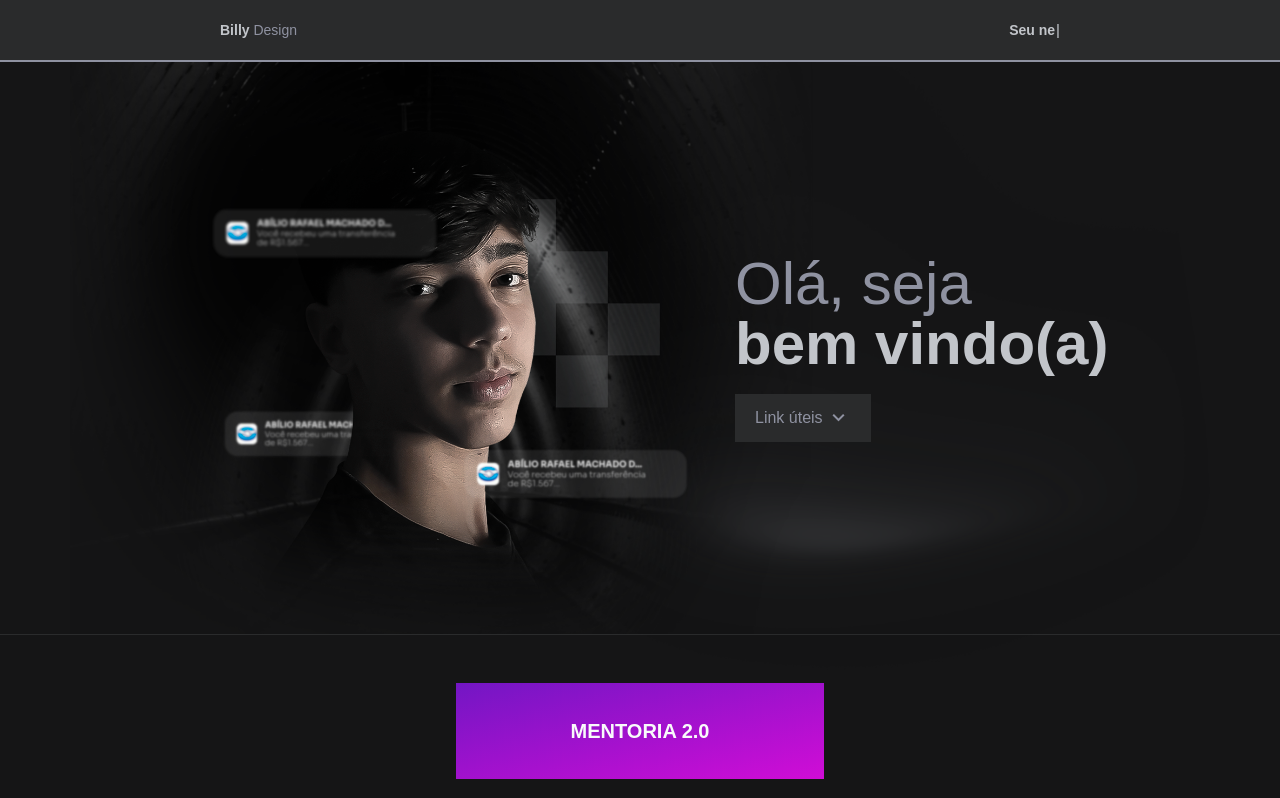
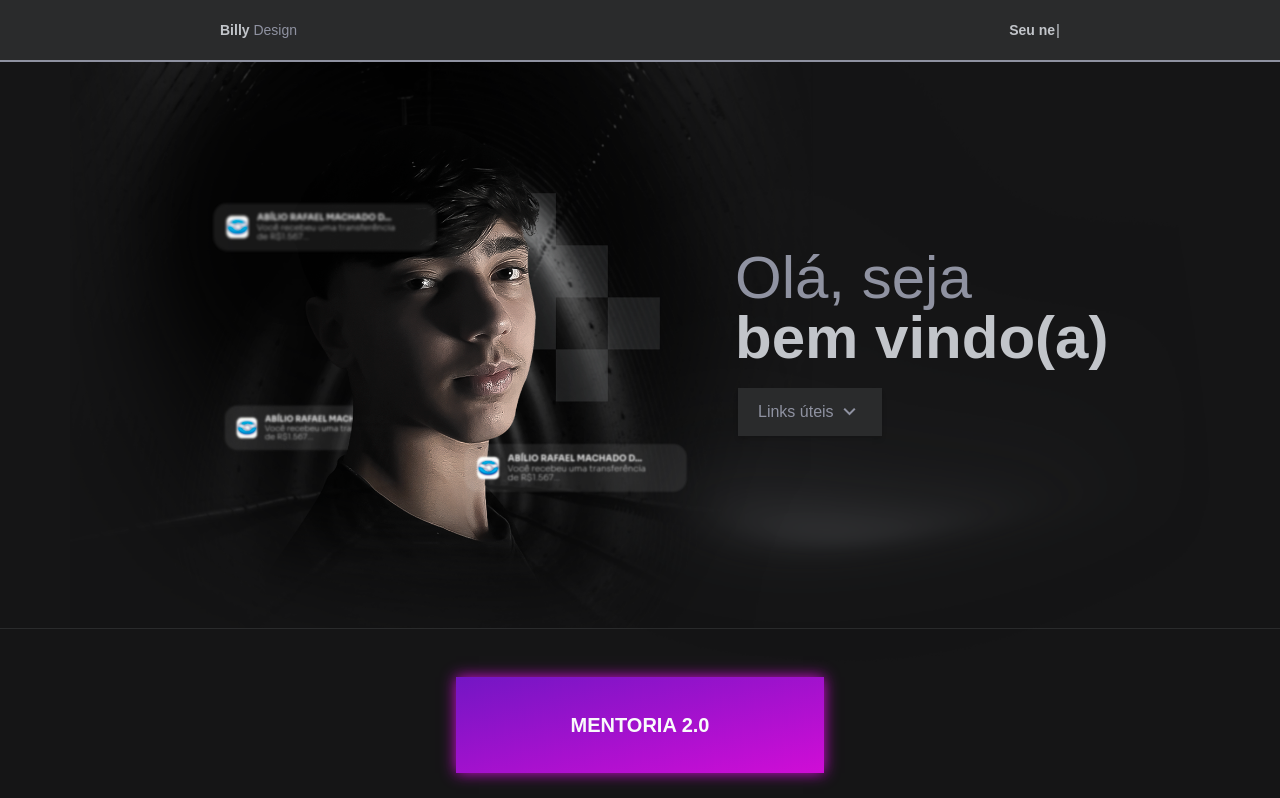
Before and after one commit to MuriWolf/abilho-site2.0, a website with bundled scripts: page index.html in a window 1280 px wide. Shown: the top 798 px of the page. Built offline with nearby package versions, Linux system fonts and the light colour scheme.

Commit message:
small changes

```diff
--- a/index.html
+++ b/index.html
@@ -12,7 +12,7 @@
         <link rel="stylesheet" href="https://unpkg.com/aos@next/dist/aos.css" />
     </head>
     <body class="text-grayText bg-bgColor">
-        <header class="py-5 md:px-8 bg-bgButtonColor border-grayText border-b-2 ">
+        <header class="py-5 md:px-8 bg-bgButtonColor border-grayText border-b-2 fixed w-full z-10 top-0">
             <div
                 class="max-w-4xl mx-auto px-7 w-full text-sm relative flex items-center justify-end">
                 <p class="left-7 absolute"><span class="font-bold text-lightGrayText">Billy</span>
@@ -21,7 +21,7 @@
             </div>
         </header>
 
-        <main class="mb-7">
+        <main class="mb-7 mt-14">
             <section class="relative md:max-h-[600px] max-w-[1140px] mx-auto md:flex items-center justify-center">
                 <img class="hidden md:block absolute -top-5 right-0 w-4/6 " src="assets/images/LUZ.png" alt="">
                 <div class="md:w-7/12 lg:w-8/12 flex relative">
@@ -40,8 +40,8 @@
                             expand_more
                         </span>
                     </div>
-                    <div class="hidden gap-1 bg-bgButtonColor md:inline-flex items-center p-3 text-grayText px-5 mt-3">
-                        <p class="inline-block">Link úteis</p>
+                    <div class="hidden gap-1 bg-bgButtonColor md:inline-flex items-center p-3 text-grayText px-5 ml-[3px] mt-3 hover:bg-grayText hover:text-bgButtonColor hover:-translate-y-1 shadow-md transition-all ease-linear">
+                        <p class="inline-block ">Links úteis</p>
                         <span class="material-symbols-outlined hidden md:inline">
                             expand_more
                         </span>
@@ -51,7 +51,7 @@
             <hr class="hidden md:block border-bgButtonColor">
             <section class="w-auto flex gap-7 flex-col px-10 mt-12 max-w-sm md:max-w-md mx-auto text-base md:text-xl">
                 <a
-                    class="h-20 relative md:h-24 flex items-center justify-center bg-gradient-to-br from-btnPurple hover:from-btnPink to-btnPink hover:to-btnPurple hover:via-btnPink transition-all duration-200 hover:scale-105 cursor-pointer" href="https://contate.me/billydesign" >
+                    class="h-20 relative md:h-24 flex items-center justify-center bg-gradient-to-br from-btnPurple hover:from-btnPink to-btnPink hover:to-btnPurple hover:via-btnPink transition-all duration-200 hover:scale-105 cursor-pointer" style="box-shadow: 0px 0px 14px #d00dd6;" href="https://contate.me/billydesign" >
                     <p class="uppercase font-extrabold text-gray-50">mentoria
                         2.0</p>
                 </a>
```
Also changed, not shown: public/style.css.
